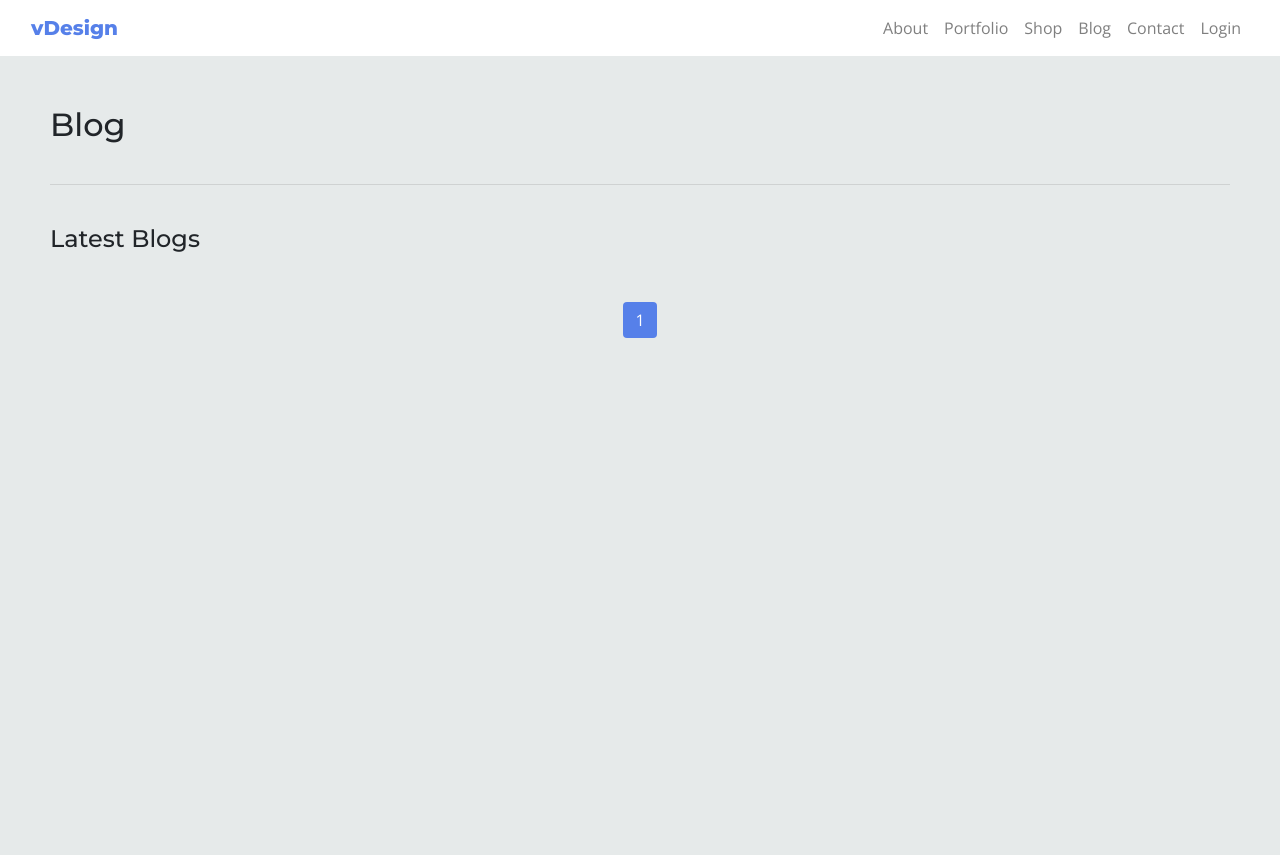
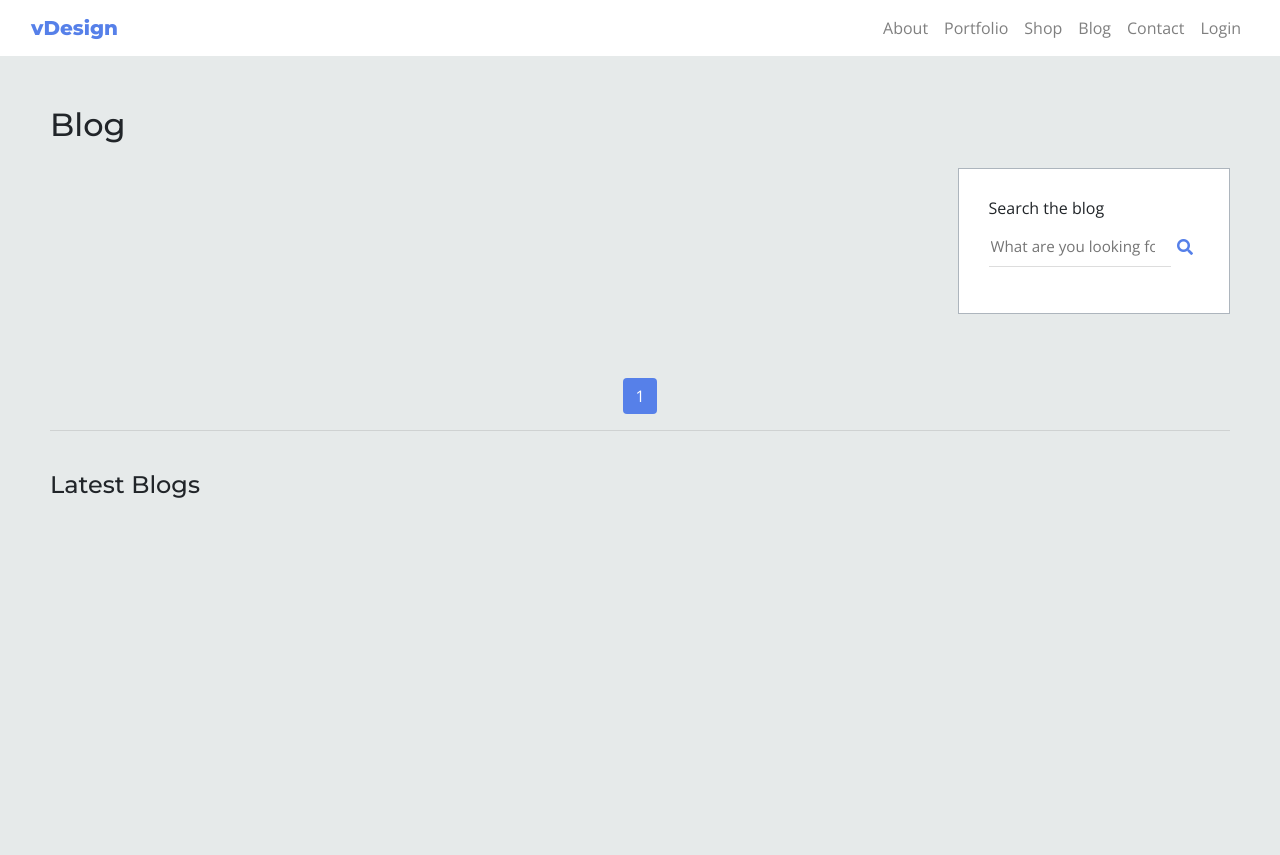
Before and after one commit to vishkid84/vDesign, a Django app: page /blog/ in a window 1280 px wide. Shown: the top 855 px of the page. Run offline with Django 3.2, Linux system fonts and the light colour scheme; data that the repository does not hold is empty; some libraries are stand-ins or nearby versions.

Commit message:
Added blog detail page

```diff
--- a/bag/templates/bag/bag.html
+++ b/bag/templates/bag/bag.html
@@ -95,7 +95,7 @@
         </div>
         <div class="row">
             <div class="col shopping-bag-btn mt-4">
-                <a href="{% url 'products' %}" class="btn btn-primary">Continue Shopping</a>
+                <a href="{% url 'products' %}" class="btn btn-primary rounded-pill py-2">Continue Shopping</a>
             </div>
         </div>
     </div>
--- a/blog/admin.py
+++ b/blog/admin.py
@@ -7,7 +7,7 @@ class BlogAdmin(admin.ModelAdmin):
     list_display = (
         'author',
         'title',
-        'description',
+        'content',
         'date',
     )
 
--- a/blog/templates/blog/blogs.html
+++ b/blog/templates/blog/blogs.html
@@ -14,11 +14,29 @@
         </div>
 
         <div class="row mt-3">
-            <div class="col">
+            <div class="col-12 col-md-3 order-lg-last">
+                <div class="blog-search">
+                    <header>
+                    <h3 class="h6">Search the blog</h3>
+                    </header>
+                    <form action="#" class="search-form">
+                        {% csrf_token %}
+                        {{form|crispy}}
+                        <div class="form-group d-flex">
+                            <input type="search" placeholder="What are you looking for?">
+                            <button type="submit" class="submit"><i class="fas fa-search"></i></button>
+                        </div>
+                    </form>
+                </div>
+            </div>
+            <div class="col-12 col-md-9">
                 {% for blog in blog_list %}
                 <div class="blog-container bg-white p-3 mb-3">
-                    <a href=""><h5 class="mt-3 bold-title montserrat-bold">{{blog.title}}</h5></a>
-                    <p>{{blog.description}}</p>
+                    <a href="{% url 'blog_detail' blog.id %}">
+                    <p>{{blog.category.friendly_name}}</p>
+                    <h4 class="mt-3 bold-title montserrat-bold">{{blog.title}}</h4>
+                    </a>
+                    <p>{{blog.content|slice:":200"}}</p>
                     <div class="d-flex">
                         <div class="author ">
                             <small>{{blog.author}}</small>
@@ -30,10 +48,34 @@
                             <small>{{blog.comment_count}}</small>
                         </div>
                     </div>
+                    <div class="product_detail-btn ">
+                        <a href="{% url 'blog_detail' blog.id %}" class="btn btn-primary rounded-pill py-2 text-white mt-3">Read more</a>
+                    </div>
                 </div>
                 {% endfor %}
             </div>
         </div>
+
+        <!-- Pagination -->
+        <div aria-label="Page navigation" class="mt-4">
+            <ul class="pagination d-flex justify-content-center">
+                {% if number_of_blogs.has_previous %}
+                    <li class="page-item"><a href="?page={{ number_of_blogs.previous_page_number }}" class="page-link"> <i class="fa fa-angle-left"></i></a></li>
+                {% endif %}
+                {% for i in number_of_blogs.paginator.page_range %}
+                    {% if number_of_blogs.number == i %}
+                        <li class="page-item"><a href="#" class="page-link active">{{ i }}</a></li>
+                    {% else %}
+                        <li class="page-item"><a href="?page={{ i }}"  class="page-link">{{ i }}</a></li>
+                    {% endif %}
+                {% endfor %}
+                {% if number_of_blogs.has_next %}
+                    <li class="page-item"><a href="?page={{ number_of_blogs.next_page_number }}" class="page-link"> <i class="fa fa-angle-right"></i></a></li>
+                {% endif %}
+
+            </ul>
+        </div>
+
         <hr>
 
         <div class="row">
@@ -63,25 +105,7 @@
             {% endfor %}
         </div>
 
-        <!-- Pagination -->
-        <div aria-label="Page navigation" class="mt-4">
-            <ul class="pagination d-flex justify-content-center">
-                {% if number_of_blogs.has_previous %}
-                    <li class="page-item"><a href="?page={{ number_of_blogs.previous_page_number }}" class="page-link"> <i class="fa fa-angle-left"></i></a></li>
-                {% endif %}
-                {% for i in number_of_blogs.paginator.page_range %}
-                    {% if number_of_blogs.number == i %}
-                        <li class="page-item"><a href="#" class="page-link active">{{ i }}</a></li>
-                    {% else %}
-                        <li class="page-item"><a href="?page={{ i }}"  class="page-link">{{ i }}</a></li>
-                    {% endif %}
-                {% endfor %}
-                {% if number_of_blogs.has_next %}
-                    <li class="page-item"><a href="?page={{ number_of_blogs.next_page_number }}" class="page-link"> <i class="fa fa-angle-right"></i></a></li>
-                {% endif %}
 
-            </ul>
-        </div>
     </div>
 
 {% endblock %}
--- a/blog/urls.py
+++ b/blog/urls.py
@@ -3,4 +3,5 @@ from . import views
 
 urlpatterns = [
     path('', views.blogs, name='blogs'),
+    path('<int:blog_id>/', views.blog_detail, name='blog_detail'),
 ]
--- a/blog/views.py
+++ b/blog/views.py
@@ -1,4 +1,4 @@
-from django.shortcuts import render
+from django.shortcuts import render, get_object_or_404
 from django.core.paginator import Paginator
 
 from .models import Blog
@@ -8,7 +8,7 @@ def blogs(request):
     blog_list = Blog.objects.all()
     latest = Blog.objects.order_by('-date')[0:3]
 
-    paginator =Paginator(blog_list, 1)
+    paginator =Paginator(blog_list, 3)
     page = request.GET.get('page', 1)
 
     try:
@@ -25,3 +25,16 @@ def blogs(request):
         'blog_list': number_of_blogs,
     }
     return render(request, template, context)
+
+
+def blog_detail(request, blog_id):
+
+    blog = get_object_or_404(Blog, pk=blog_id)
+
+    template = 'blog/blog_detail.html'
+
+    context = {
+        'blog': blog,
+    }
+
+    return render(request, template, context)
--- a/checkout/templates/checkout/checkout.html
+++ b/checkout/templates/checkout/checkout.html
@@ -13,7 +13,7 @@
             </div>
         </div>
         <div class="row mt-2">
-            <div class="col-13 col-md-6 order-lg-last">
+            <div class="col-12 col-md-6 order-lg-last">
                 <p class="text-muted">Order Summary</p>
                 <div class="row">
                     <div class="col-7 offset-2">
--- a/static/css/base.css
+++ b/static/css/base.css
@@ -226,6 +226,36 @@ footer {
     color: white;
 }
 
+.blog-search{
+    margin-bottom: 40px;
+    padding: 30px;
+    border: 1px solid #adb5bd;
+    background: white;
+}
+
+.blog-search input{
+    width: 100%;
+    height: 40px;
+    line-height: 40px;
+    border: none;
+    border-bottom: 1px solid #ddd;
+    font-size: 0.95em;
+    font-family: "Open Sans",sans-serif;
+    font-weight: 400;
+    background: none;
+}
+
+.blog-search button{
+    background: none;
+    border: none;
+    color: #5680E9;
+}
+
+.blog-search input:focus,
+.blog-search button:focus{
+    outline: none;
+}
+
 /* -----------bootstrap toasts----------- */
 
 .message-container{
--- a/templates/base.html
+++ b/templates/base.html
@@ -14,6 +14,8 @@
     <!-- Bootstrap CSS -->
     <link rel="stylesheet" href="https://stackpath.bootstrapcdn.com/bootstrap/4.5.2/css/bootstrap.min.css" integrity="sha384-JcKb8q3iqJ61gNV9KGb8thSsNjpSL0n8PARn9HuZOnIxN0hoP+VmmDGMN5t9UJ0Z" crossorigin="anonymous">
     <link rel="stylesheet" href="https://cdnjs.cloudflare.com/ajax/libs/font-awesome/5.14.0/css/all.min.css" integrity="sha512-1PKOgIY59xJ8Co8+NE6FZ+LOAZKjy+KY8iq0G4B3CyeY6wYHN3yt9PW0XpSriVlkMXe40PTKnXrLnZ9+fkDaog==" crossorigin="anonymous" />
+    <!-- Font awesome -->
+    <link rel="stylesheet" href="https://cdnjs.cloudflare.com/ajax/libs/font-awesome/5.15.1/css/all.min.css" integrity="sha512-+4zCK9k+qNFUR5X+cKL9EIR+ZOhtIloNl9GIKS57V1MyNsYpYcUrUeQc9vNfzsWfV28IaLL3i96P9sdNyeRssA==" crossorigin="anonymous" />
     <link rel="stylesheet" href="{% static 'css/base.css' %}">
     {% endblock %}
 
```
Also changed, not shown: blog/models.py (+5 -3 lines), blog/templates/blog/blog_detail.html (added, +38 -0 lines), blog/migrations/0005_auto_20201103_2337.py (added), blog/migrations/0006_auto_20201104_0003.py (added).
